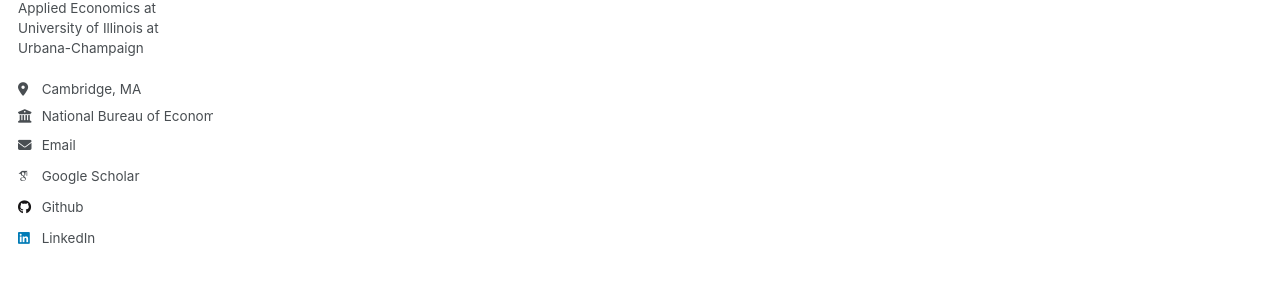
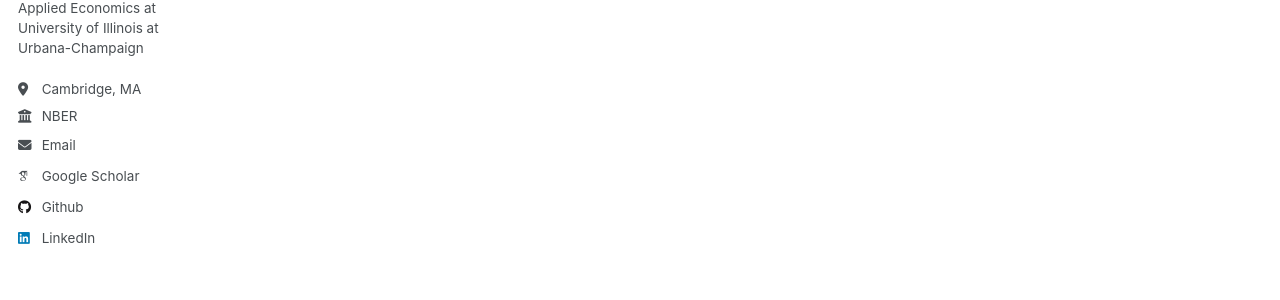
Before and after one commit to valenciac/valenciac.github.io, a Jekyll site: the page built from _pages/about.md, in a window 1280 px wide. Shown: the part 313-613 px from the top of the page. Built offline with Jekyll 4.4.1, drawn with Linux system fonts in a browser that asks for light colours; some web fonts are replaced.

Commit message:
Update _config.yml

```diff
--- a/_config.yml
+++ b/_config.yml
@@ -26,7 +26,7 @@
   pronouns         : # example: "she/her"
   bio              : "Ph.D. in Agricultural and Applied Economics at University of Illinois at Urbana-Champaign"
   location         : "Cambridge, MA"
-  employer         : "National Bureau of Economic Research"
+  employer         : "NBER"
   uri              : # URL
   email            : "valencic@nber.org"
 
```
